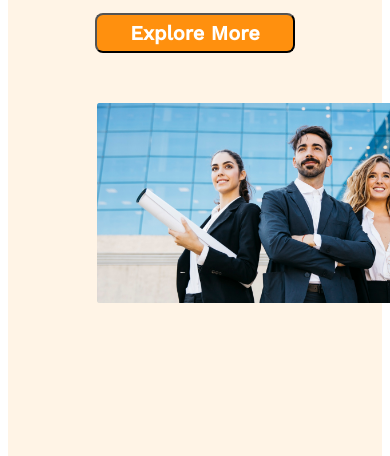
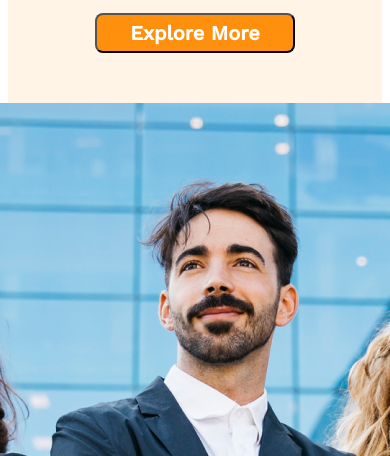
Before and after one commit to Ashaduzzaman10/g3-architects, a plain HTML site: page index.html in a window 390 px wide. Shown: the part 388-844 px from the top of the page. Drawn offline with nearby package versions, Linux system fonts and the light colour scheme.

Commit message:
banner done-responsive fall

```diff
--- a/styles/main.css
+++ b/styles/main.css
@@ -80,39 +80,7 @@ nav ul {
   justify-content: center;
   margin-top: 50px;
 }
-/* responsive  */
-@media screen and (max-width: 576px) {
-  /* header {
-    width: 100%;
-  } */
-  .banner {
-    display: flex;
-    flex-direction: column;
-  }
+/* responsive layout  */
+@media screen and (max-width: 576) {
 
-  .banner-img {
-    width: 250px;
-    height: 200px;
-    align-content: center;
-    justify-content: center;
-    margin-left: 50px;
-    padding-left: 20px;
-  }
-  .menu {
-    display: flex;
-  }
 }
-@media screen and (max-width: 577px) and (max-width: 992px) {
-  .banner {
-    display: grid;
-    grid-template-columns: repeat(2, 1fr);
-  }
-  .banner-img {
-    width: 450px;
-    height: 200px;
-    align-content: center;
-    justify-content: center;
-    margin-left: 50px;
-    padding-left: 20px;
-  }
-}
```
Also changed, not shown: index.html (+2 -0 lines).
